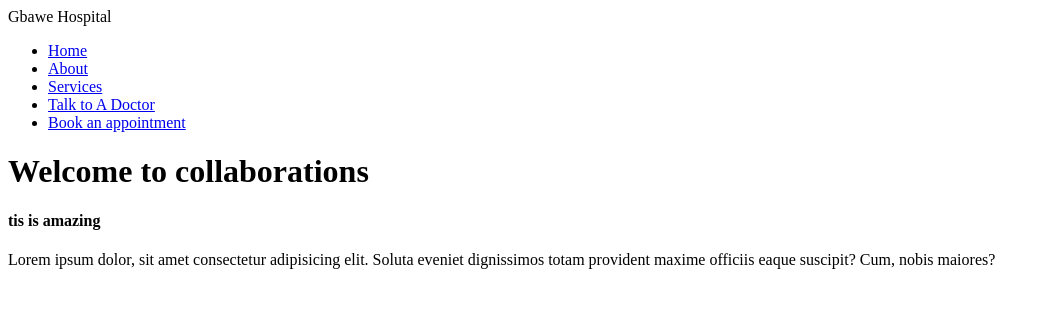
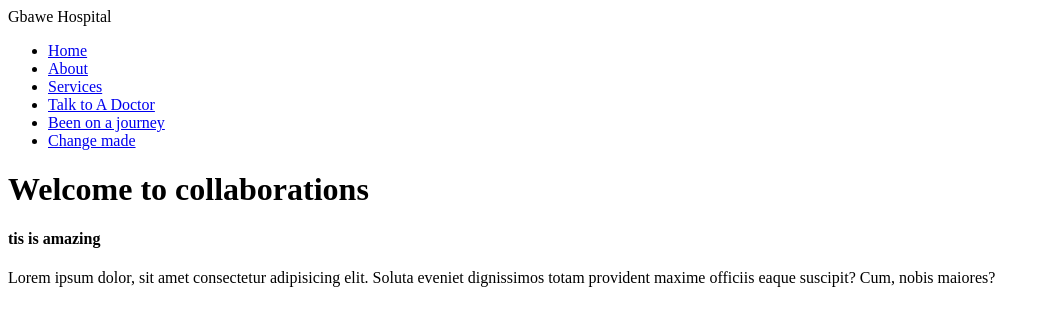
Before and after one commit to Eugene-Eyram-Kobe/hospital_website, a plain HTML site: page index.html in a window 1280 px wide. Shown: the whole page, without its empty margins (0-1050 px from the left). Drawn offline with Linux system fonts and the light colour scheme.

Commit message:
updated nav

```diff
--- a/index.html
+++ b/index.html
@@ -14,7 +14,8 @@
                 <li><a href="#">About</a></li>
                 <li><a href="#">Services</a></li>
                 <li><a href="#">Talk to A Doctor </a></li>
-                <li><a href="#">Book an appointment</a></li>
+                <li><a href="#">Been on a journey</a></li>
+                <li><a href="#">Change made</a></li>
             </ul>
         </nav>
     </header>
```
